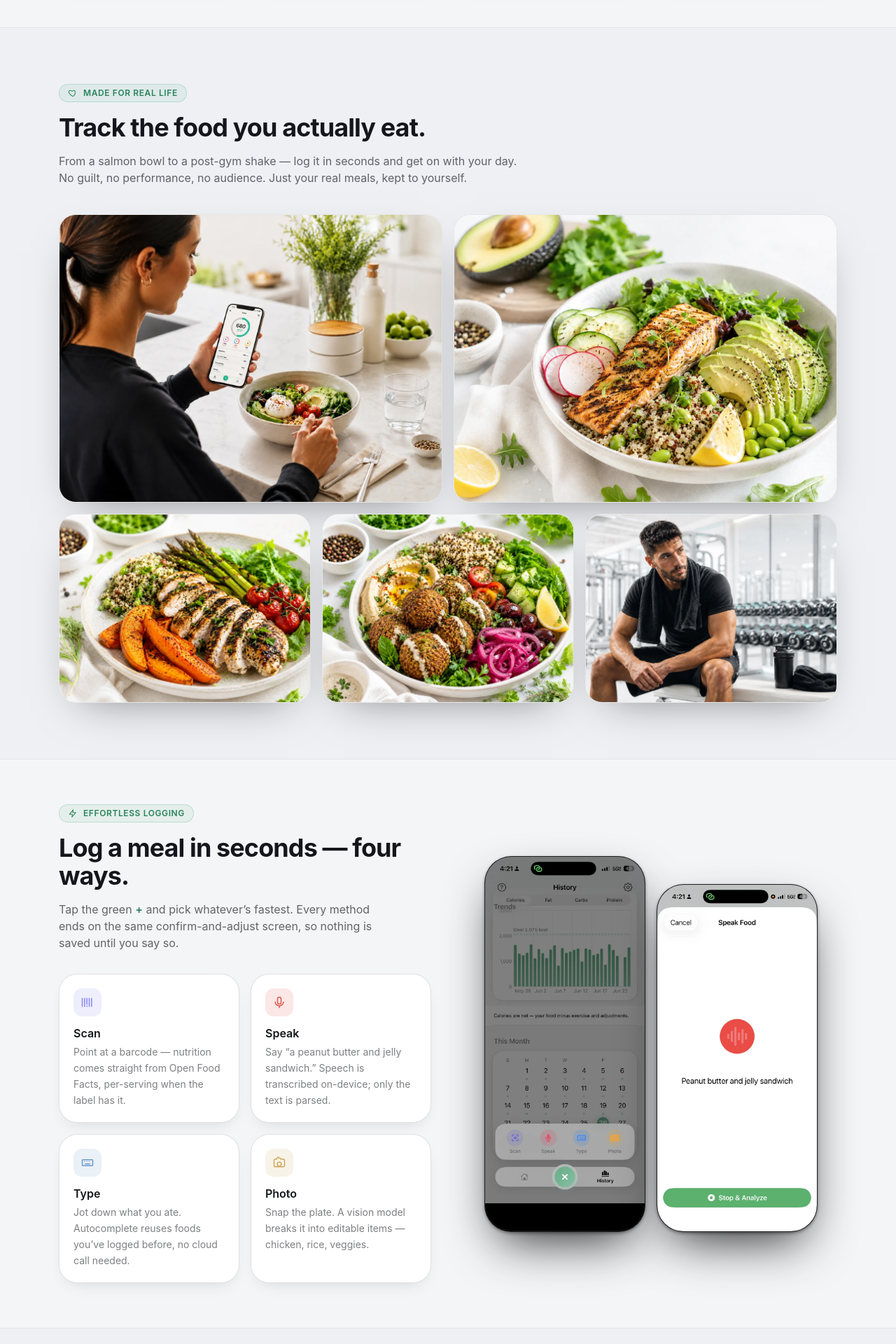
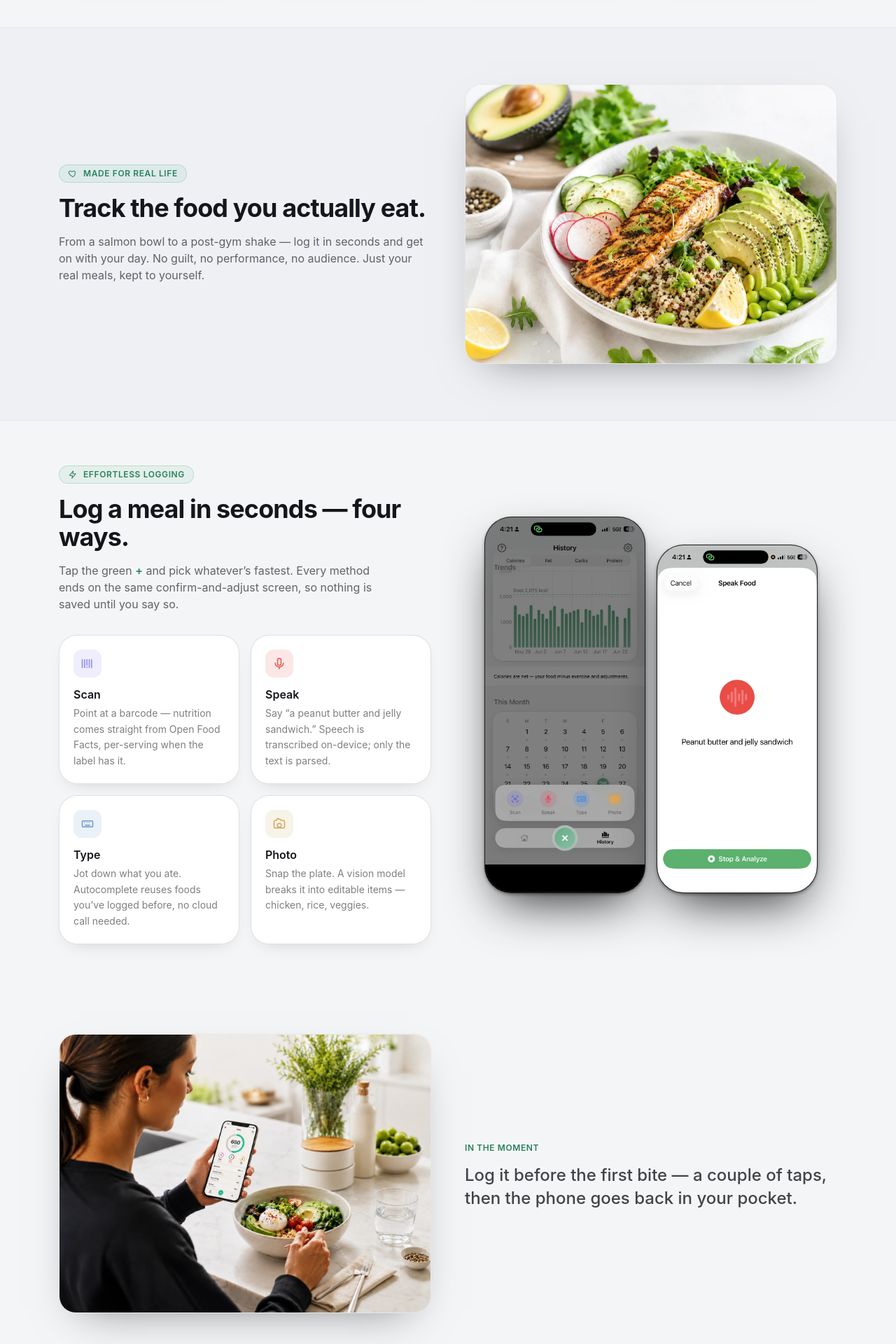
Before and after one commit to TheMarco/caloriecounter, a Next.js app: page / in a window 1280 px wide. Shown: the part 1080-3000 px from the top of the page at 70% size. Built offline with nearby package versions, Linux system fonts and the light colour scheme.

Commit message:
Site update.

```diff
--- a/src/app/page.tsx
+++ b/src/app/page.tsx
@@ -126,6 +126,26 @@ function Pic({ src, alt, className = "" }: { src: string; alt: string; className
   );
 }
 
+/* A lifestyle photo woven between the app sections: one framed food/life image
+   beside a short, on-brand line that ties it to the section it follows. `flip`
+   moves the photo to the right so the images zig-zag down the page; `surface`
+   gives it the matte band background used by the other accent sections. */
+function LifeBand({ src, alt, kicker, line, flip = false, surface = false }: {
+  src: string; alt: string; kicker: string; line: ReactNode; flip?: boolean; surface?: boolean;
+}) {
+  return (
+    <section className={surface ? "border-y border-[var(--ink)]/5 bg-[var(--surface-2)]" : ""}>
+      <div className="mx-auto grid max-w-6xl items-center gap-8 px-5 py-14 md:grid-cols-2 md:gap-12 md:py-16">
+        <Pic src={src} alt={alt} className={flip ? "md:order-2" : ""} />
+        <div className={flip ? "md:order-1" : ""}>
+          <span className="text-xs font-semibold uppercase tracking-wider text-[var(--accent-ink)]">{kicker}</span>
+          <p className="mt-3 text-xl font-medium leading-snug text-[var(--ink)]/80 sm:text-2xl">{line}</p>
+        </div>
+      </div>
+    </section>
+  );
+}
+
 function ComingSoonBadge({ className = "" }: { className?: string }) {
   return (
     <span className={`inline-flex items-center gap-3 rounded-2xl border border-white/15 bg-black px-5 py-3 ${className}`}>
@@ -231,10 +251,10 @@ export default function Home() {
         </div>
       </section>
 
-      {/* ── Lifestyle gallery ── */}
+      {/* ── Made for real life ── */}
       <section className="border-y border-[var(--ink)]/5 bg-[var(--surface-2)]">
-        <div className="mx-auto max-w-6xl px-5 py-16 md:py-20">
-          <div className="max-w-2xl">
+        <div className="mx-auto grid max-w-6xl items-center gap-10 px-5 py-16 md:grid-cols-2 md:gap-12 md:py-20">
+          <div>
             <SectionTag><Heart className="h-3.5 w-3.5" /> Made for real life</SectionTag>
             <h2 className="mt-4 text-3xl font-bold tracking-tight sm:text-4xl">Track the food you actually eat.</h2>
             <p className="mt-4 text-[var(--ink)]/65">
@@ -242,16 +262,7 @@ export default function Home() {
               no performance, no audience. Just your real meals, kept to yourself.
             </p>
           </div>
-
-          <div className="mt-10 grid grid-cols-2 gap-3 sm:gap-4">
-            <Pic src={`${PIC}/i4.webp`} alt="Checking the day’s calories in The Last Calorie Tracker over a healthy bowl" />
-            <Pic src={`${PIC}/i1.webp`} alt="A grilled salmon bowl with avocado, quinoa and greens" />
-          </div>
-          <div className="mt-3 grid grid-cols-3 gap-3 sm:mt-4 sm:gap-4">
-            <Pic src={`${PIC}/i2.webp`} alt="Grilled chicken with roasted sweet potato, asparagus and quinoa" />
-            <Pic src={`${PIC}/i3.webp`} alt="A falafel and hummus bowl with quinoa, cucumber and pickled onion" />
-            <Pic src={`${PIC}/i5.webp`} alt="Taking a breather after a workout at the gym" />
-          </div>
+          <Pic src={`${PIC}/i1.webp`} alt="A grilled salmon bowl with avocado, quinoa and greens" />
         </div>
       </section>
 
@@ -284,6 +295,14 @@ export default function Home() {
         </div>
       </section>
 
+      {/* ── Life: in the moment ── */}
+      <LifeBand
+        src={`${PIC}/i4.webp`}
+        alt="Checking the day’s calories in The Last Calorie Tracker over a healthy bowl"
+        kicker="In the moment"
+        line="Log it before the first bite — a couple of taps, then the phone goes back in your pocket."
+      />
+
       {/* ── AI parsing ── */}
       <section className="border-y border-[var(--ink)]/5 bg-[var(--surface-2)]">
         <div className="mx-auto grid max-w-6xl items-center gap-12 px-5 py-16 lg:grid-cols-2">
@@ -311,6 +330,15 @@ export default function Home() {
           </div>
         </div>
       </section>
+
+      {/* ── Life: real plates ── */}
+      <LifeBand
+        src={`${PIC}/i2.webp`}
+        alt="Grilled chicken with roasted sweet potato, asparagus and quinoa"
+        kicker="Real plates"
+        line="Photograph the whole plate and it splits into chicken, sweet potato, asparagus — each one yours to adjust."
+        flip
+      />
 
       {/* ── Today + History ── */}
       <section className="mx-auto max-w-6xl px-5 py-16">
@@ -345,6 +373,15 @@ export default function Home() {
           </div>
         </div>
       </section>
+
+      {/* ── Life: earned it back ── */}
+      <LifeBand
+        src={`${PIC}/i5.webp`}
+        alt="Taking a breather after a workout at the gym"
+        kicker="Earned it back"
+        line="Finished a workout? Have it offered back as a calorie offset — opt-in, straight from Apple Health."
+        surface
+      />
 
       {/* ── Privacy ── */}
       <section id="privacy" className="relative scroll-mt-20 overflow-hidden border-y border-[var(--ink)]/5">
@@ -389,6 +426,16 @@ export default function Home() {
           </div>
         </div>
       </section>
+
+      {/* ── Life: kept to yourself ── */}
+      <LifeBand
+        src={`${PIC}/i3.webp`}
+        alt="A falafel and hummus bowl with quinoa, cucumber and pickled onion"
+        kicker="Kept to yourself"
+        line="Whatever’s on your plate stays between you and your iPhone — no audience, no profile, no judgment."
+        flip
+        surface
+      />
 
       {/* ── Pricing ── */}
       <section id="pricing" className="mx-auto max-w-6xl scroll-mt-20 px-5 py-20">
```
